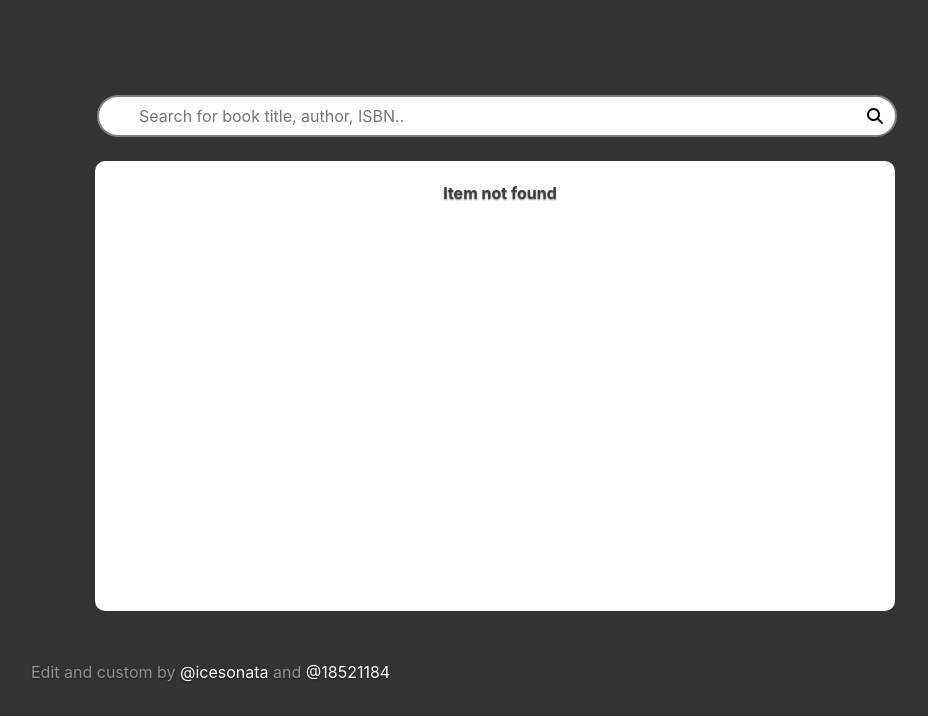
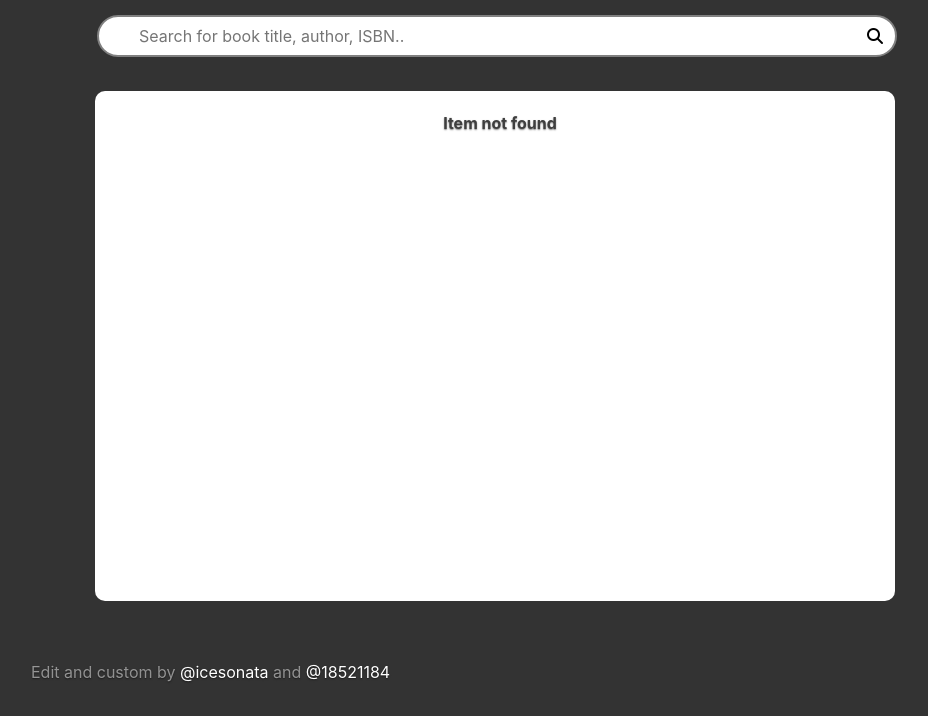
Before and after one commit to icesonata/Mybrary, a Django app: template bookstore/templates/bookstore/search.html in a window 1280 px wide. Shown: the part 84-800 px from the top of the page, without its empty margins (145-1073 px from the left). Run offline with Django 3.2, Linux system fonts and the light colour scheme; the template is opened without the code that fills it, so the values that code supplies are empty; some libraries are stand-ins or nearby versions.

Commit message:
edit style of search page

```diff
--- a/bookstore/static/bookstore/styles/search.css
+++ b/bookstore/static/bookstore/styles/search.css
@@ -5,7 +5,7 @@ html {
 .search-bar {
     display: flex;
     position: absolute;
-    top: 25%;
+    top: 15%;
     left: 50%;
     transform: translate(-50%, -50%);
 }
@@ -47,7 +47,7 @@ html {
     border-radius: 10px;
     background-color: white;
     color: rgb(62, 62, 62);
-    top: 40%;
+    top: 35%;
     left: 50%;
     transform: translate(-50%, -50%);
     padding: 10px;
@@ -55,7 +55,7 @@ html {
 
     border: 10px solid white;
     border-right: transparent;
-    height: 450px;
+    height: 510px;
     overflow: auto;
 }
 
```
